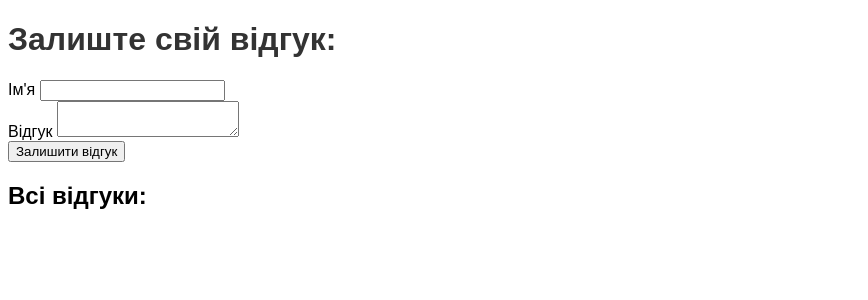
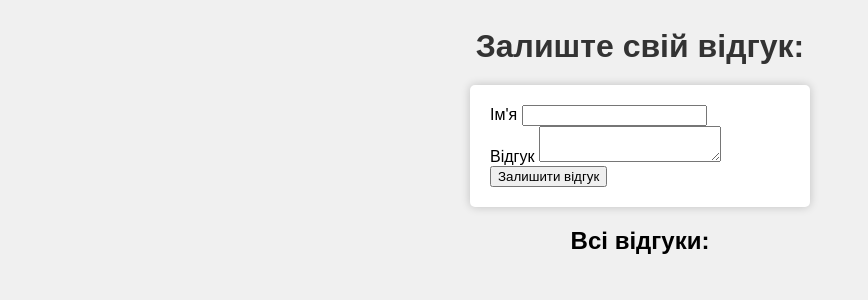
Before and after one commit to YuliaSaievych/samostiina, a Flask app: page / in a window 1280 px wide. Shown: the top 300 px of the page, without its empty margins (0-868 px from the left). Run offline with Flask 3, Linux system fonts and the light colour scheme.

Commit message:
index.html

```diff
--- a/templates/index.html
+++ b/templates/index.html
@@ -3,17 +3,26 @@
 <head>
     <title>Форма відгуку</title>
     <style>
-        /* Ось ваші стилі CSS */
         body {
             font-family: Arial, sans-serif;
+            background-color: #f0f0f0;
+            text-align: center;
+            padding: 20px;
         }
 
         h1 {
             color: #333;
+            margin: 0;
         }
 
         form {
-            margin: 20px 0;
+            margin: 20px auto;
+            width: 300px;
+            background-color: #fff;
+            padding: 20px;
+            border-radius: 5px;
+            box-shadow: 0 0 10px rgba(0, 0, 0, 0.2);
+            text-align: left;
         }
 
         .flash {
```
